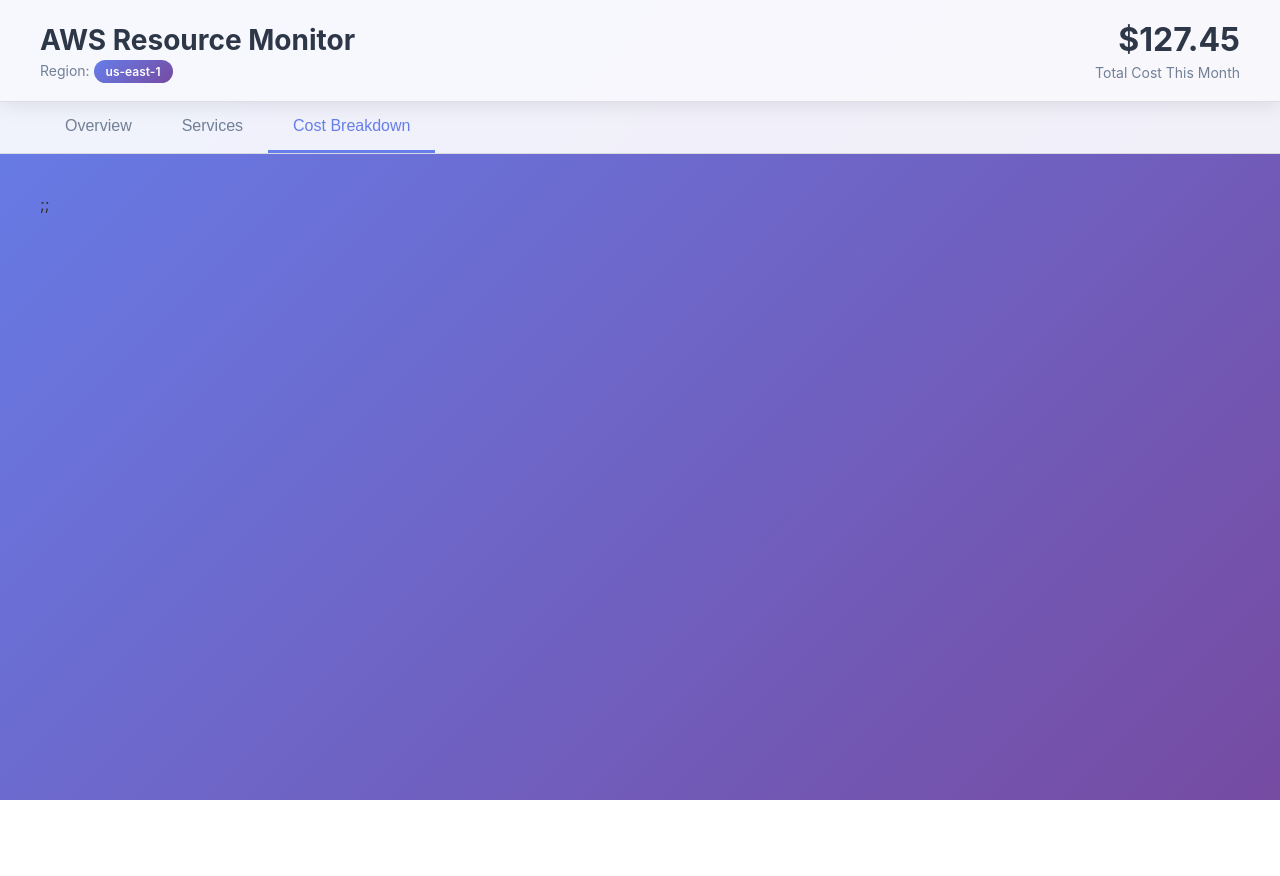
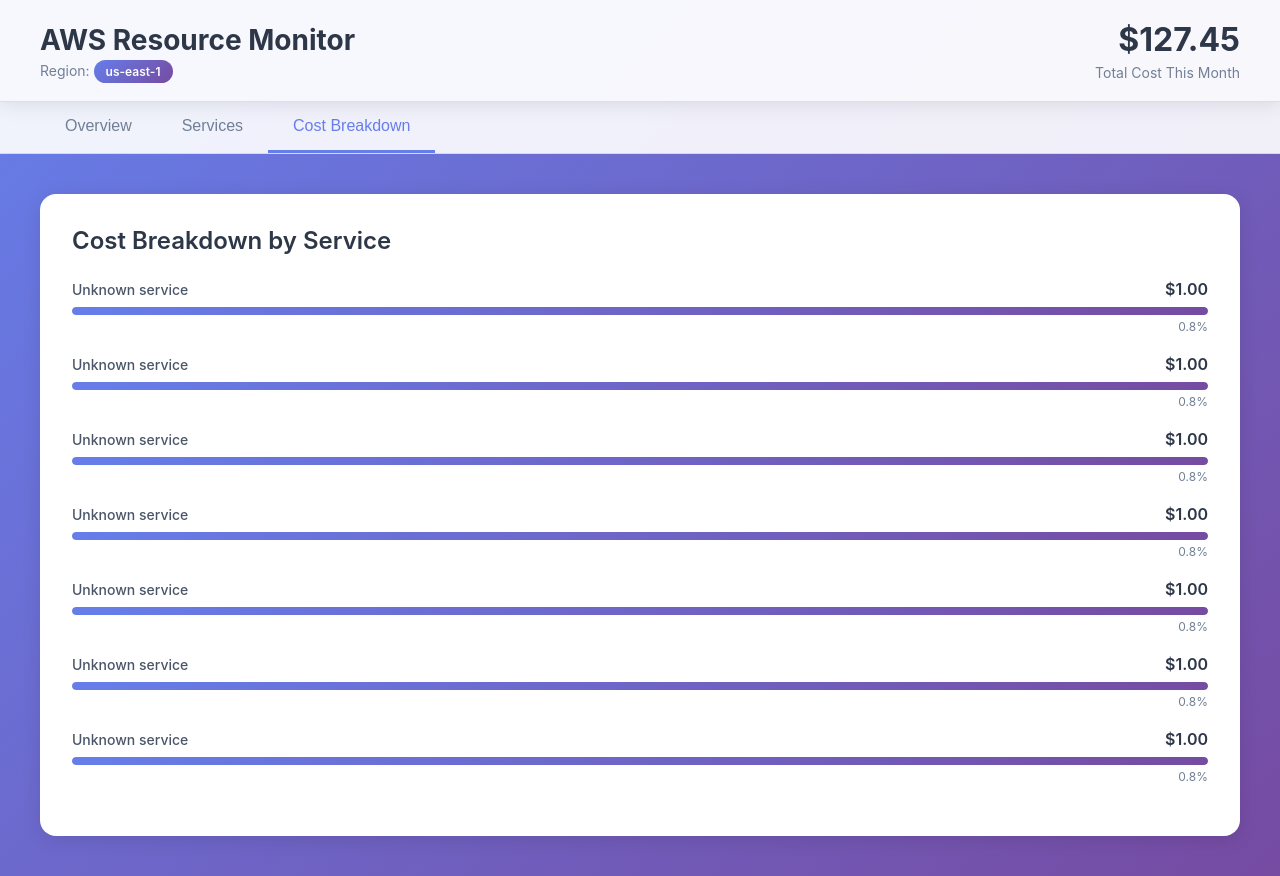
Before and after one commit to khanhsaan/AWSUsageScriptUI, a React (Create React App) app: page / in a window 1280 px wide. Both pictures are taken after a click on the button "Cost Breakdown". Before the commit the page ends 800 px from the top, so only its background shows below. Built offline with nearby package versions, Linux system fonts and the light colour scheme.

Commit message:
Create reusable component CostBar.js

```diff
--- a/src/App.js
+++ b/src/App.js
@@ -3,6 +3,7 @@
 import { act, useEffect, useState } from 'react';
 import mockData from './constants/MockData';
 import ServiceDetail from './components/ServiceDetails.js'
+import CostBar from './components/CostBar.js'
 
 
 function App() {
@@ -139,7 +140,7 @@
               details={`${mockData.ebsVolumes.reduce((accumulator, vol) => accumulator + vol.size, 0).toFixed(1)} GB totals`}>
             </ServiceCard>
           </div>
-        )};
+        )}
 
         {/* If Services tab are being selected */}
         {activeTab === 'services' && (
@@ -186,11 +187,26 @@
               data={mockData.elasticIPs}
               type={'eip'}></ServiceDetail>
           </div>
-        )};
+        )}
+
+        {activeTab === 'costs' && (
+          <div className='costs-section'>
+            <div className='cost-chart'>
+              <h3>Cost Breakdown by Service</h3>
+              {mockData.serviceCosts.map((service, index) => (
+                <CostBar
+                  service={service.service}
+                  total={mockData.serviceCosts.reduce((acc, service) => acc + service.cost, 0)}>
+                </CostBar>
+              ))}
+            </div>
+          </div>
+        )}
       </main>
     </div>
   );
 }
+
 
 // Service Card Component
 function ServiceCard({
--- /dev/null
+++ b/src/components/CostBar.js
@@ -0,0 +1,25 @@
+function CostBar({
+    service,
+    total}) {
+
+    const serviceName = service?.service ?? 'Unknown service';
+    const safeTotal = total ?? 1;
+    const cost = service?.cost ?? 1;
+    const percentage = (cost / safeTotal) * 100;
+    return (
+        <div className="cost-bar-container">
+            <div className="cost-bar-header">
+                <span className="service-name">{serviceName}</span>
+                <span className="cost-amount">${cost.toFixed(2)}</span>
+            </div>
+            <div className="cost-bar">
+                <div className="cost-fill" style={{width: `${percentage}`}}></div>
+            </div>
+            <div className="cost-percentage">
+                {percentage.toFixed(1)}%
+            </div>
+        </div>
+    )
+}
+
+export default CostBar;
```
